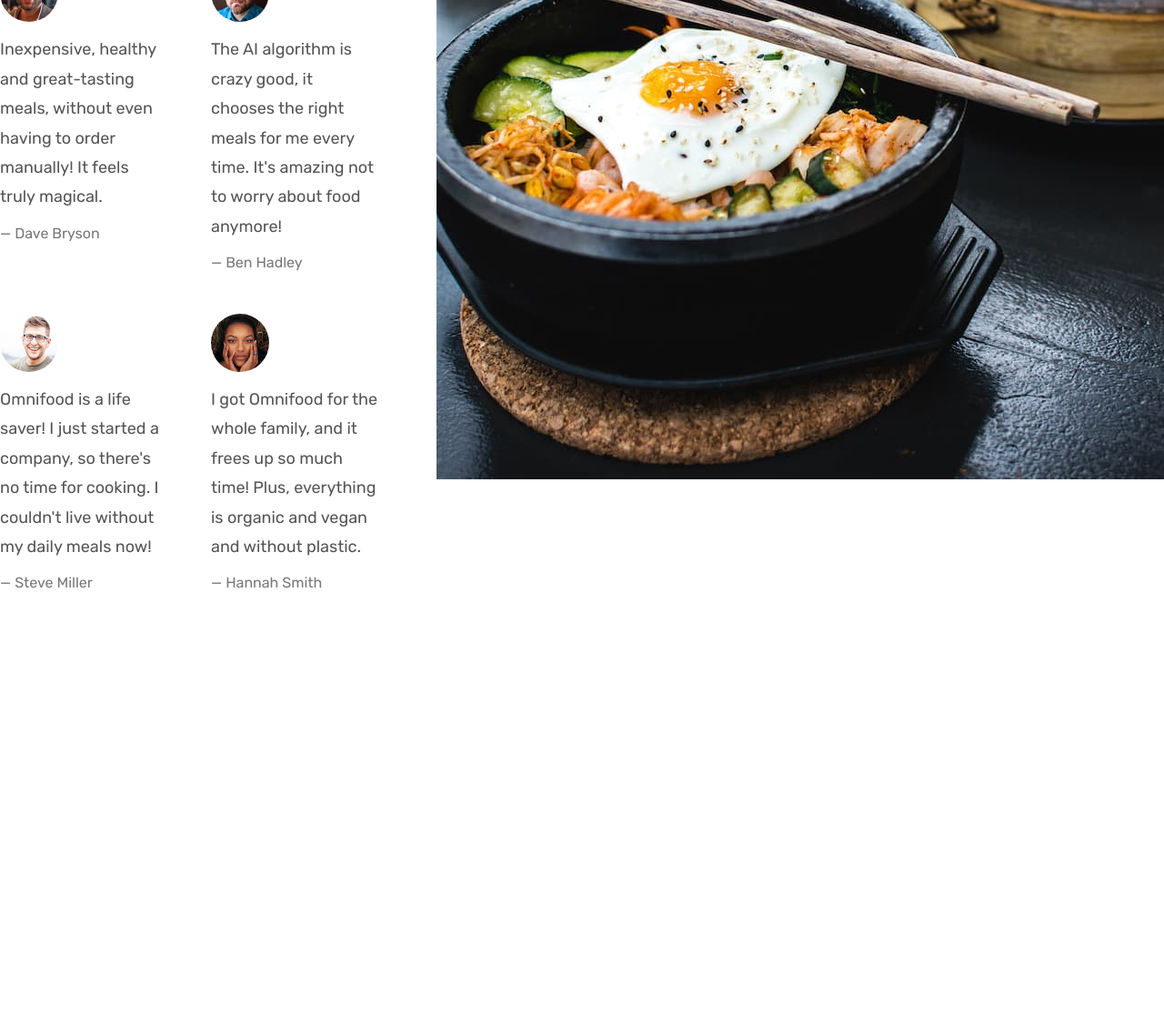
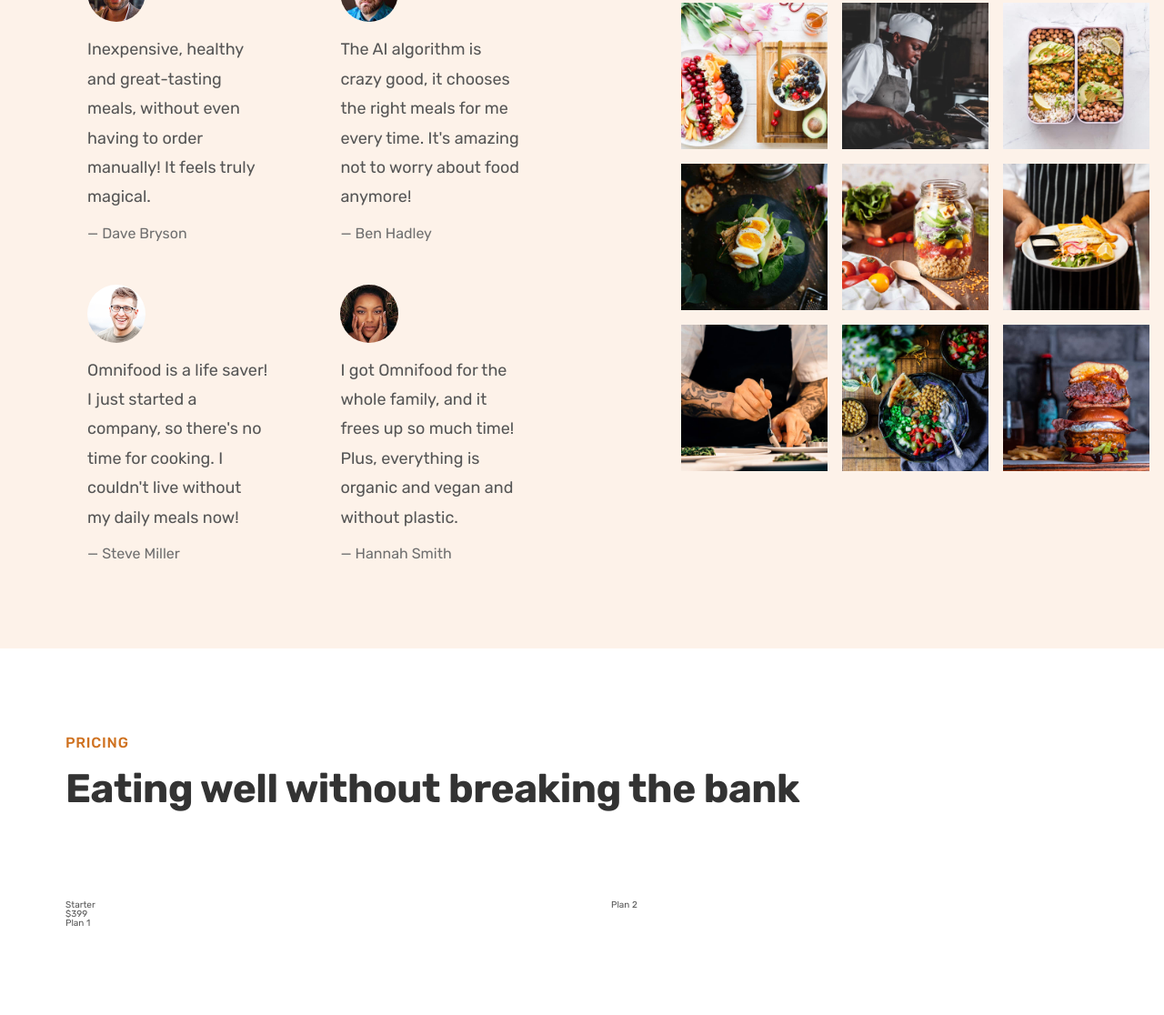
Before and after one commit to engkuazrul/cs_omnifood, a plain HTML site: page index.html in a window 1280 px wide. Shown: the part 3924-5040 px from the top of the page at 91% size. Before the commit the page ends 4669 px from the top, so only its background shows below. Drawn offline with nearby package versions, Linux system fonts and the light colour scheme.

Commit message:
create gallery

```diff
--- a/css/general.css
+++ b/css/general.css
@@ -22,6 +22,7 @@ Default: 1
 - Shades: #cf711f
 - Accents:
 - Greys:
+#6f6f6f
 #555
 #333
 
--- a/css/style.css
+++ b/css/style.css
@@ -319,13 +319,21 @@
 /***************************/
 
 .section-testimonials {
-  padding: 9.6rem 0;
+  background-color: #fdf2e9;
+  display: grid;
+  grid-template-columns: 55fr 45fr;
+  align-items: center;
+}
+
+.testimonials-container {
+  padding: 9.6rem;
 }
 
 .testimonials {
   display: grid;
   grid-template-columns: 1fr 1fr;
-  gap: 4.8rem;
+  row-gap: 4.8rem;
+  column-gap: 8rem;
 }
 
 .testimonial-img {
@@ -342,5 +350,34 @@
 
 .testimonial-name {
   font-size: 1.6rem;
-  color: #777;
+  color: #6f6f6f;
 }
+
+.gallery {
+  display: grid;
+  grid-template-columns: repeat(3, 1fr);
+  gap: 1.6rem;
+  padding: 1.6rem;
+}
+
+.gallery-item {
+  overflow: hidden;
+}
+
+.gallery-item img {
+  display: block;
+  width: 100%;
+  transition: all 0.4s;
+}
+
+.gallery-item img:hover {
+  transform: scale(1.1);
+}
+
+/***************************/
+/* PRICING SECTION */
+/***************************/
+
+.section-pricing {
+  padding: 9.6rem 0;
+}
--- a/index.html
+++ b/index.html
@@ -290,6 +290,72 @@
         <figure class="gallery-item">
           <img src="./img/gallery/gallery-1.jpg" alt="Photo of beautifully arranged food">
         </figure>
+
+        <figure class="gallery-item">
+          <img src="./img/gallery/gallery-2.jpg" alt="Photo of beautifully arranged food">
+        </figure>
+
+        <figure class="gallery-item">
+          <img src="./img/gallery/gallery-3.jpg" alt="Photo of beautifully arranged food">
+        </figure>
+
+        <figure class="gallery-item">
+          <img src="./img/gallery/gallery-4.jpg" alt="Photo of beautifully arranged food">
+        </figure>
+
+        <figure class="gallery-item">
+          <img src="./img/gallery/gallery-5.jpg" alt="Photo of beautifully arranged food">
+        </figure>
+
+        <figure class="gallery-item">
+          <img src="./img/gallery/gallery-6.jpg" alt="Photo of beautifully arranged food">
+        </figure>
+
+        <figure class="gallery-item">
+          <img src="./img/gallery/gallery-7.jpg" alt="Photo of beautifully arranged food">
+        </figure>
+
+        <figure class="gallery-item">
+          <img src="./img/gallery/gallery-8.jpg" alt="Photo of beautifully arranged food">
+        </figure>
+
+        <figure class="gallery-item">
+          <img src="./img/gallery/gallery-9.jpg" alt="Photo of beautifully arranged food">
+        </figure>
+
+        <figure class="gallery-item">
+          <img src="./img/gallery/gallery-10.jpg" alt="Photo of beautifully arranged food">
+        </figure>
+
+        <figure class="gallery-item">
+          <img src="./img/gallery/gallery-11.jpg" alt="Photo of beautifully arranged food">
+        </figure>
+
+        <figure class="gallery-item">
+          <img src="./img/gallery/gallery-12.jpg" alt="Photo of beautifully arranged food">
+        </figure>
+      </div>
+    </section>
+
+    <section class="section-pricing">
+      <div class="container">
+        <span class="subheading">Pricing</span>
+        <h2 class="heading-secondary">
+          Eating well without breaking the bank
+        </h2>
+      </div>
+
+      <div class="container grid grid--2-cols">
+        <div class="pricing-plan">
+          <p class="plan-name">Starter</p>
+          <p class="plan-price"><span>$</span>399</p>
+
+          Plan 1
+        </div>
+
+        <div class="pricing-plan">
+          Plan 2
+        </div>
       </div>
     </section>
   </main>
```
